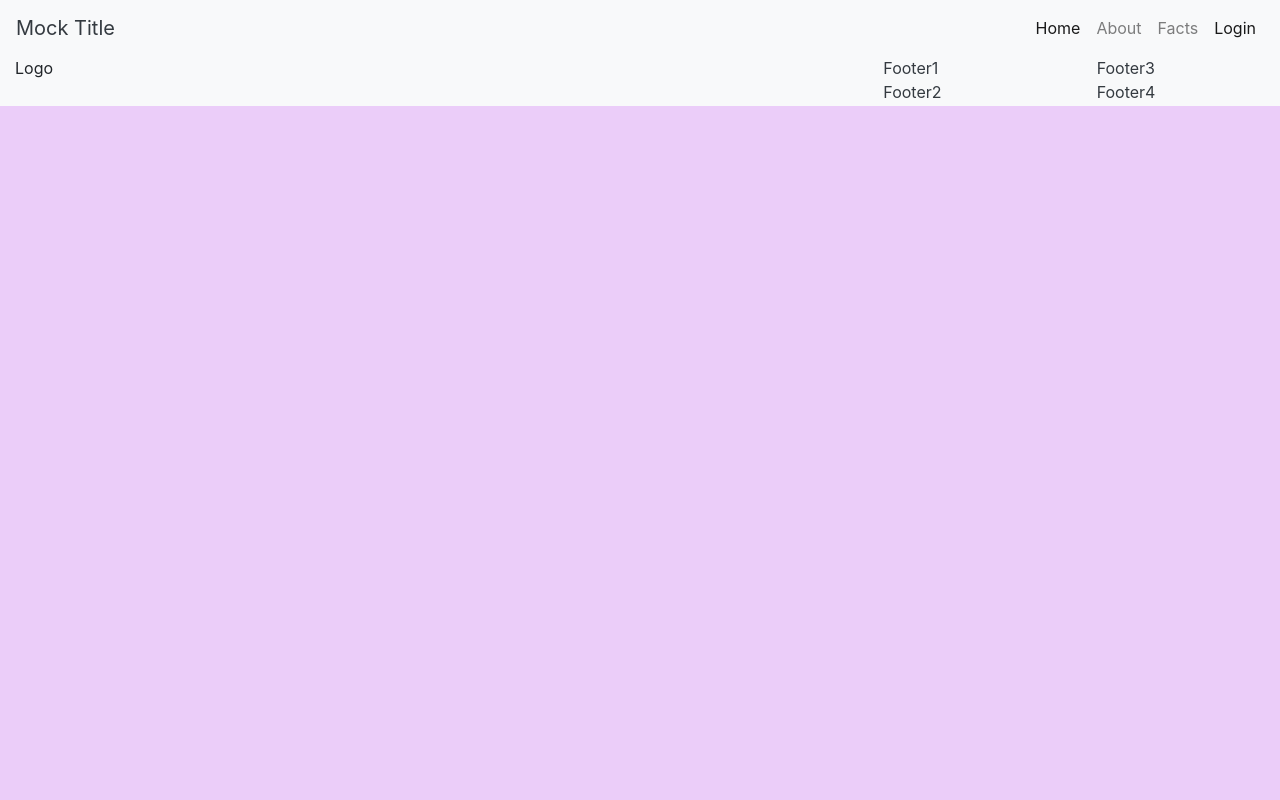
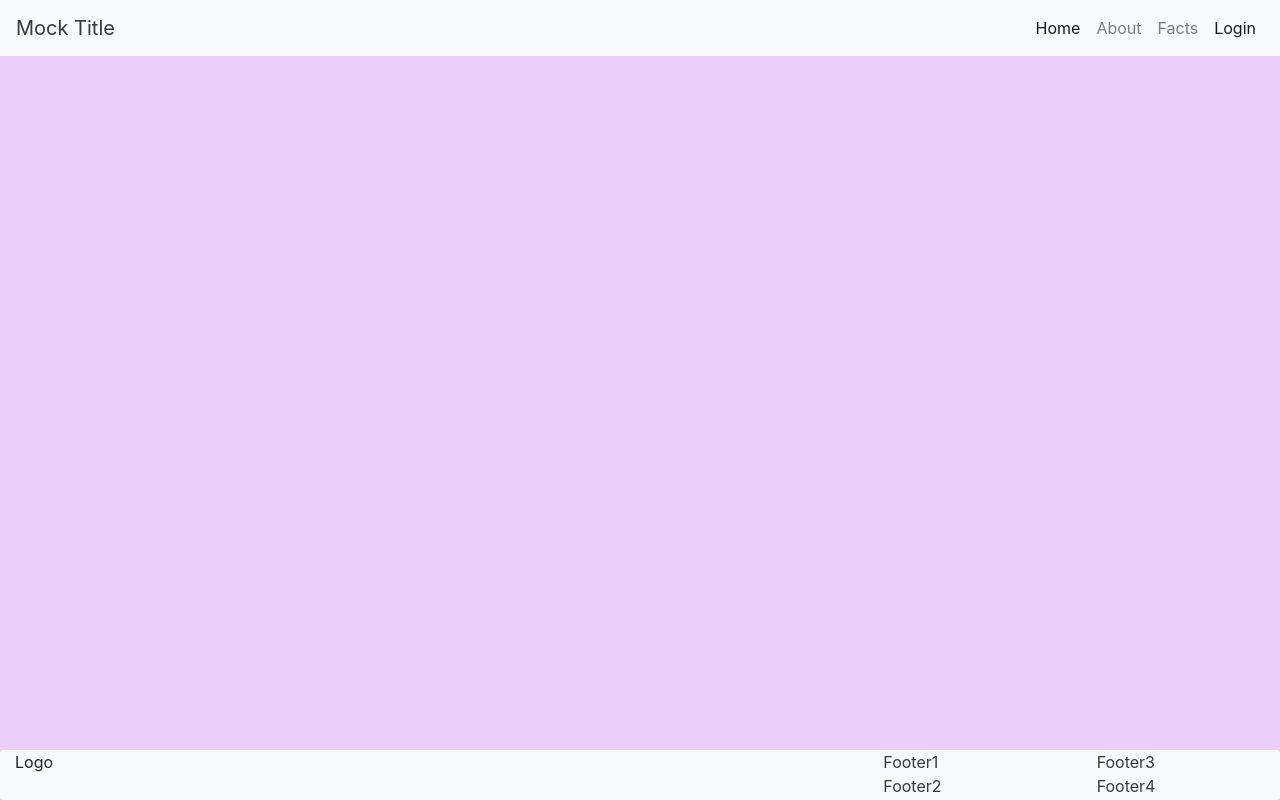
Before and after one commit to DennisHC/PennAppsXXI, a Django app: page /about in a window 1280 px wide. Run offline with Django 3.2, Linux system fonts and the light colour scheme; some libraries are stand-ins or nearby versions.

Commit message:
Actually fixed the footer

```diff
--- a/mysite/info/templates/info/facts.html
+++ b/mysite/info/templates/info/facts.html
@@ -29,7 +29,7 @@
                     href="https://www.accuweather.com/en/accuweather-ready/simple-steps-to-prevent-wildfires/686346">Steps
                     to Prevent Wildfires</a></li>
 
-            <div class="embed-responsive embed-responsive-16by9" align ="center">
+            <div class="embed-responsive embed-responsive-16by9">
                 <iframe width="560" height="315" src="https://www.youtube.com/embed/c6DzHdDQeyE" frameborder="0"
                     allow="accelerometer; autoplay; encrypted-media; gyroscope; picture-in-picture"
                     allowfullscreen></iframe>
@@ -40,9 +40,6 @@
         </ul>
     </div>
 </div>
-{
-
-}
 <style type="text/css">
     #text {
         padding-left: 50px;
--- a/mysite/users/templates/users/base.html
+++ b/mysite/users/templates/users/base.html
@@ -81,8 +81,7 @@
   </body>
 
   <!-- Navbar Footer -->
-<footer class="page-footer bg-light" style = "bottom: 0">
-  <div class="container-fluid" style="height: 50px">
+  <div class="container-fluid bg-light rounded" style = "position: fixed; height: 50px; bottom:0; left: 0">
     <div class="row">
       <div class="col-12 col-md-8">Logo</div>
       <div class="col-3 col-md-2">
@@ -101,11 +100,11 @@
           <a class="text-dark" href="#">Footer4</a>
         </div>
       </div>
-</footer>
 </html>
 
 <style type="text/css">
   body {
+    height: 100% !important;
     background: #ebcdf9 !important;
   } /* Adding !important forces the browser to overwrite the default style applied by Bootstrap */
 </style>
```
